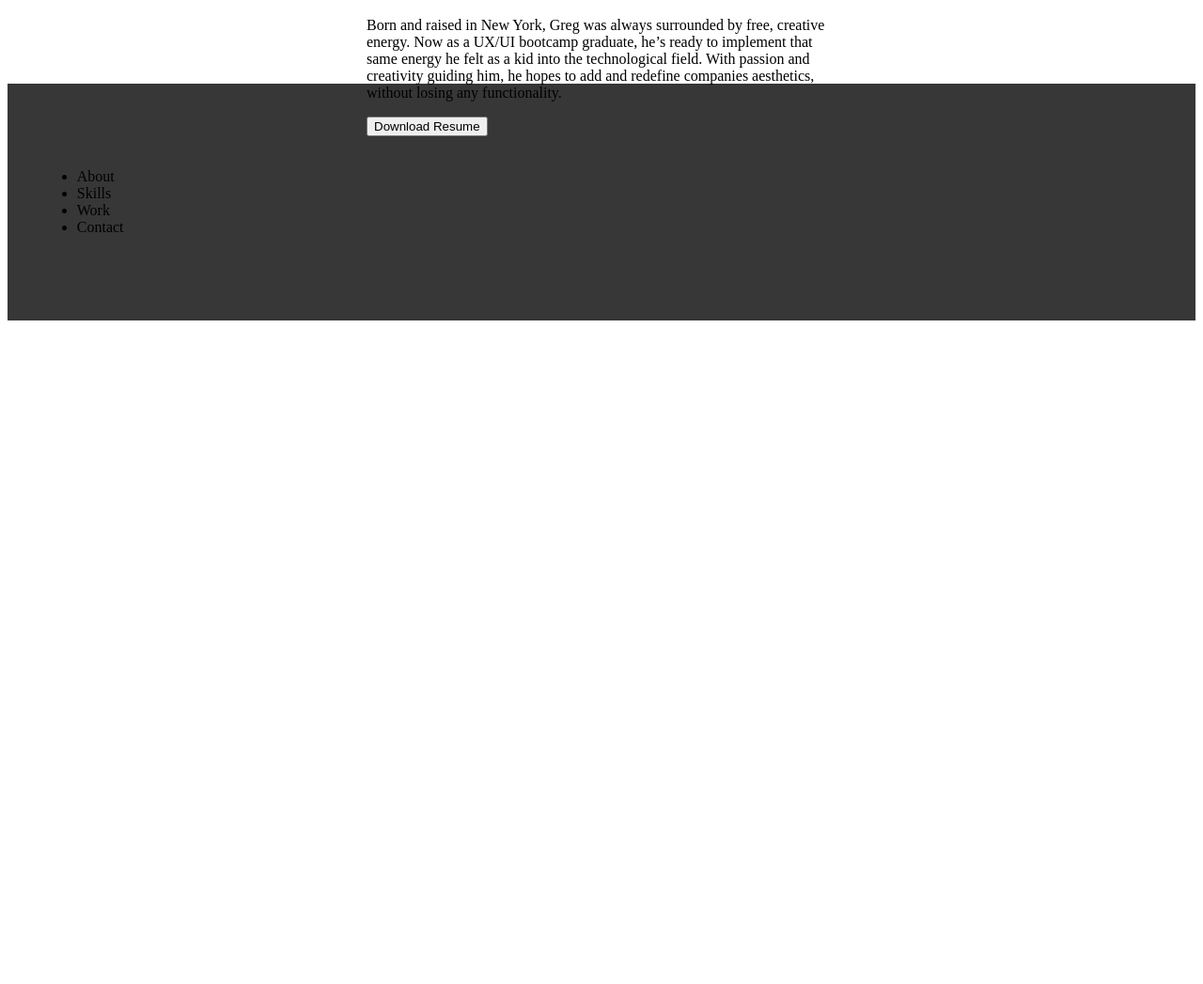
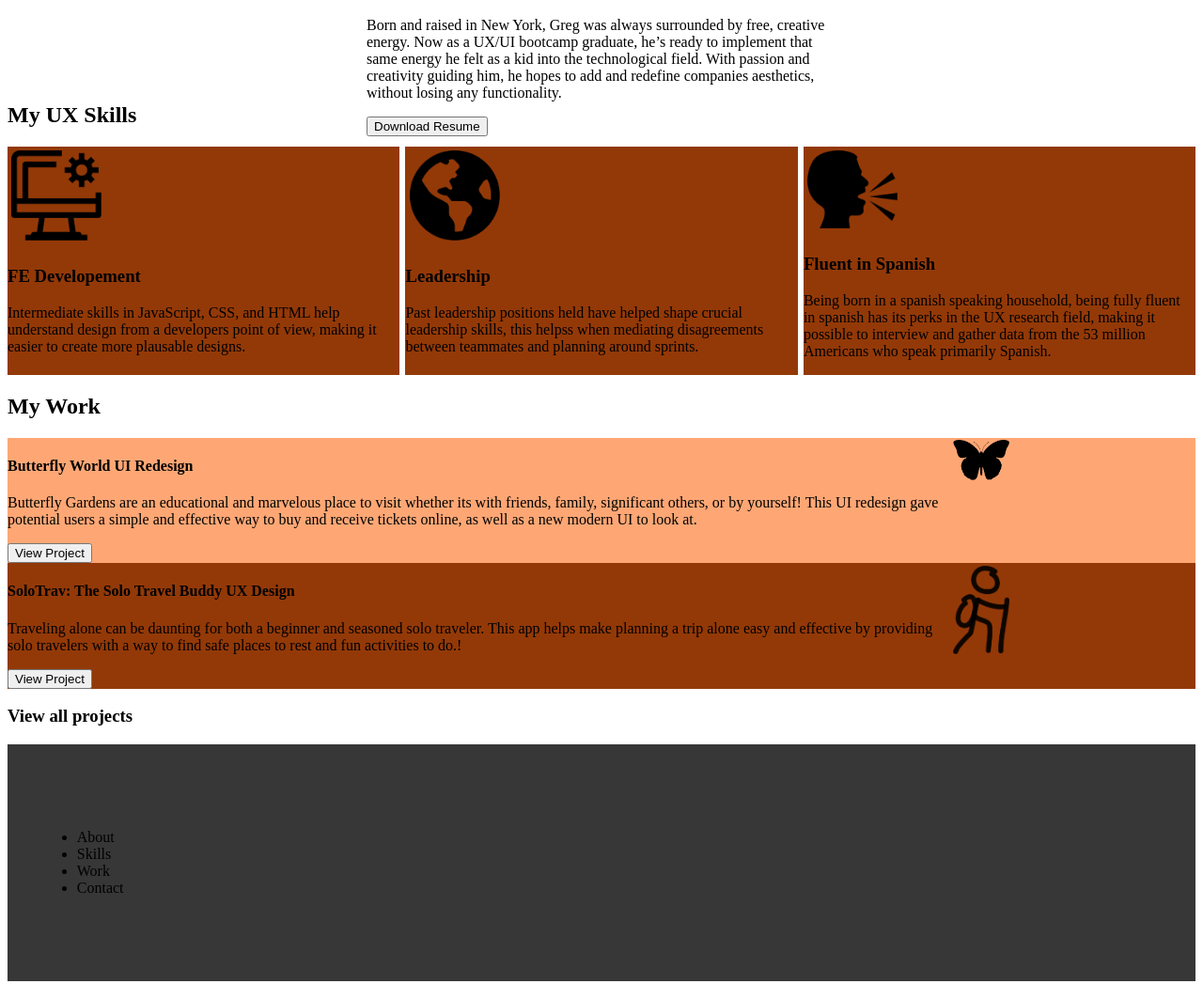
Before and after one commit to gregdelgato/UX_UI_HW_18, a plain HTML site: page index.html in a window 1280 px wide. Shown: the part 724-1771 px from the top of the page at 94% size. Before the commit the page ends 1073 px from the top, so only its background shows below. Drawn offline with Linux system fonts and the light colour scheme.

Commit message:
end code

```diff
--- a/CSS/style.css
+++ b/CSS/style.css
@@ -42,6 +42,52 @@ nav
     }
 
 
+.flexContainer
+{
+    display: flex;
+    flex-direction: row;
+    justify-content: space-between;
+}
+
+.flexContainer > div
+{
+    width: 33%;
+    background-color: #933907;
+}
+
+
+
+.workGrid
+{
+    display: grid;
+    grid-template-areas: auto auto auto auto;
+}
+
+.item1
+{
+    grid-area: 1 / 1 / 2 / 2 ;
+    background-color: #FEA775;
+}
+
+.item2
+{
+    grid-area: 1 / 4 / 2 / 3  ;
+    background-color: #FEA775;
+}
+
+.item3
+{
+    grid-area: 3 / 1 / 3 / 3  ;
+    background-color: #933907;
+}
+
+.item4
+{
+    grid-area: 3 / 4 / 3 / 3  ;
+    background-color: #933907;
+}
+
+
 
 footer
     {
@@ -56,3 +102,35 @@ footer ul
     vertical-align: top;
     padding: 2%;
 }
+
+
+@media only screen and (max-width: 600px)
+{
+
+.flexContainer
+{
+    display: flex;
+    flex-direction: column;
+    justify-content: space-between;
+}
+
+.flexContainer > div
+{
+    width: 100%;
+    background-color: #933907;
+}
+
+.workGrid
+{
+    display: grid;
+    grid-template-rows: 200px 200px 200px 200px ;
+    grid-template-columns: 1fr 1fr 1fr 1fr;
+    grid-template-areas:
+    "item1"
+    "item2"
+    "item3"
+    "item4"
+    ;
+}
+
+}
--- a/index.html
+++ b/index.html
@@ -33,8 +33,69 @@
             </div>
         </section>
 
+    <!-- My UX Skills section coded using CSS flex -->
 
-        <Footer>
+        <section class="mySkills">
+            <h1>My UX Skills</h1>
+
+            <div class="flexContainer">
+
+                <div>
+                    <img class="logo" src="img/skill_icon_1.png" alt="My FE Development skill logo!" />
+                    <h3>FE Developement</h3>
+                    <p>Intermediate skills in JavaScript, CSS, and HTML help understand design from a developers point of view, making it easier to create more plausable designs. </p>
+                </div>
+
+                <div>
+                    <img class="logo" src="img/skill_icon_3.png" alt="My leadership skill logo!" />
+                    <h3>Leadership</h3>
+                    <p>Past leadership positions held have helped shape crucial leadership skills, this helpss when mediating disagreements between teammates and planning around sprints.</p>
+                </div>
+
+                <div >
+                    <img class="logo" src="img/skill_icon_2.png" alt="My fluent in spanish logo!" />
+                    <h3>Fluent in Spanish</h3>
+                    <p>Being born in a spanish speaking household, being fully fluent in spanish has its perks in the UX research field, making it possible to interview and gather data from the 53 million Americans who speak primarily Spanish. </p>
+                </div>
+
+            </div>
+         </section>
+
+
+         <section class="myWork">
+
+            <h1>My Work</h1>
+
+            <div class="workGrid">
+
+                <div class="item1">
+                    <h4>Butterfly World UI Redesign</h4>
+                    <p>Butterfly Gardens are an educational and marvelous place to visit whether its with friends, family, significant others, or by yourself! This UI redesign gave potential users a simple and effective way to buy and receive tickets online, as well as a new modern UI to look at.</p>
+                    <button>View Project</button>
+                </div>
+
+                <div class="item2">
+                        <img class="logo" src="img/myWork_icon1.png" alt="Butterfly World Project Logo!" />
+                </div>
+
+
+                <div class="item3">
+                    <h4>SoloTrav: The Solo Travel Buddy UX Design</h4>
+                    <p>Traveling alone can be daunting for both a beginner and seasoned solo traveler. This app helps make planning a trip alone easy and effective by providing solo travelers with a way to find safe places to rest and fun activities to do.!</p>
+                    <button>View Project</button>
+                </div>
+
+                <div class="item4">
+                    <img class="logo" src="img/myWork_icon2.png" alt="SoloTrav Project Logo!" />
+                </div>
+
+            </div>
+
+            <h3>View all projects</h3>
+         </section>
+
+
+         <Footer>
             <ul>
                 <li>About</li>
                 <li>Skills</li>
```
Also changed, not shown: img/myWork_icon1.png (added), img/myWork_icon2.png (added), img/skill_icon_1.png (added), img/skill_icon_2.png (added), img/skill_icon_3.png (added).
